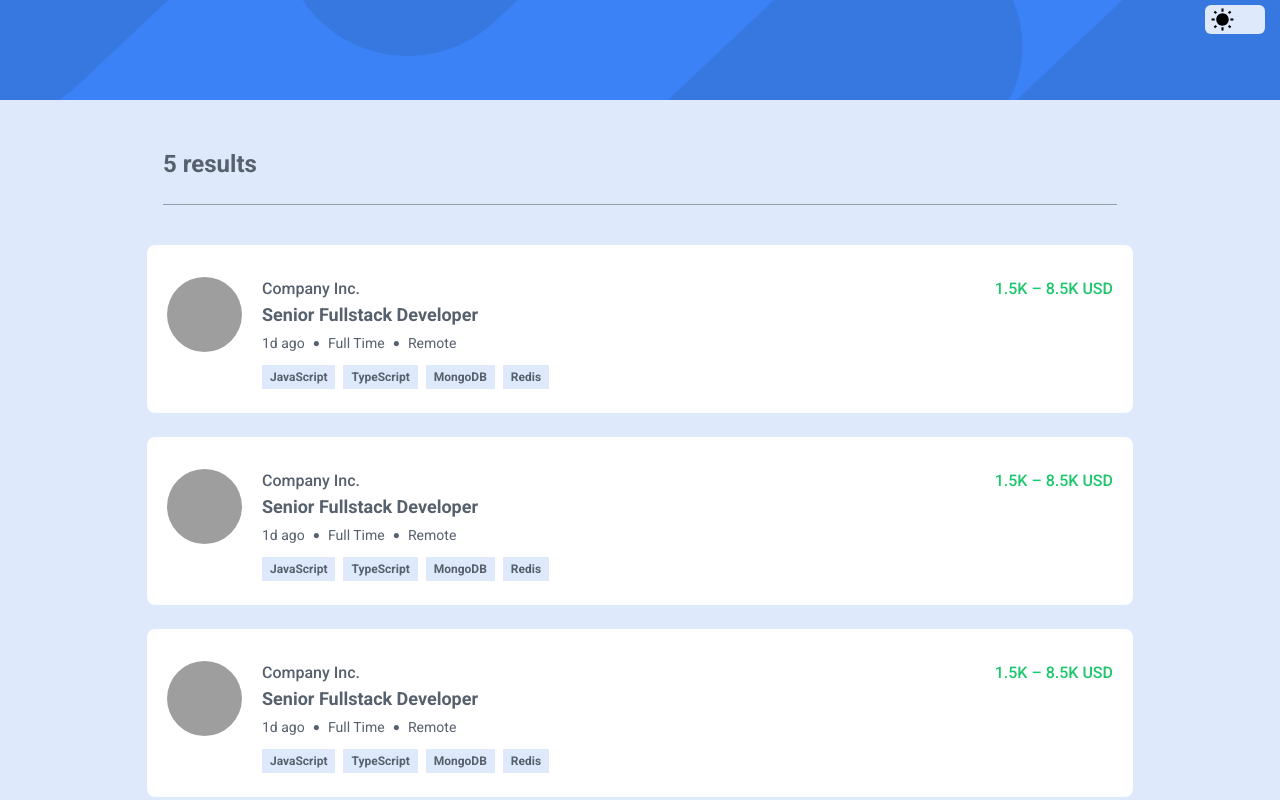
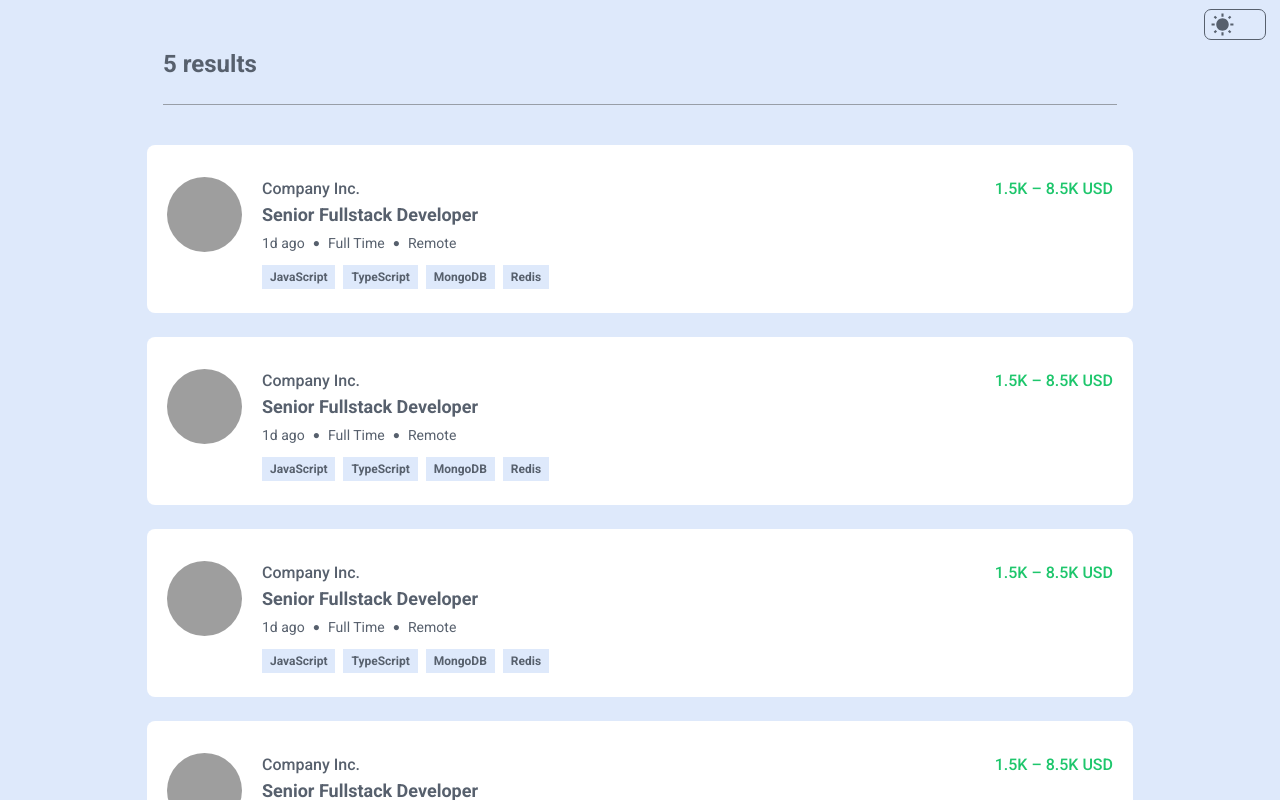
Before and after one commit to mstopin/job-listing, a Next.js app: page / in a window 1280 px wide. Shown: the top 800 px of the page. Built offline with nearby package versions, Linux system fonts and the light colour scheme; grey boxes are pictures that could not be loaded.

Commit message:
feat: add dark mode to design

```diff
--- a/src/components/common/ColorModeSelector/ColorModeSelector.tsx
+++ b/src/components/common/ColorModeSelector/ColorModeSelector.tsx
@@ -20,12 +20,12 @@ export default function ColorModeSelector() {
 
   return (
     <button
-      className="relative w-[60px] h-[29px] bg-primary rounded-md"
+      className="relative w-[60px] h-[29px] rounded-md bg:primary outline outline-1 outline-text dark:outline-text-dark"
       aria-label={isDark ? 'Use light theme' : 'Use dark theme'}
       onClick={() => setDark(!isDark)}
     >
       <span
-        className={`absolute transition transition-all ease-in-out ${iconClass}`}
+        className={`absolute text-text dark:text-text-dark transition transition-all ease-in-out ${iconClass}`}
       >
         {!isDark && <IoMdSunny className="w-[25px] h-[25px]" />}
         {isDark && <IoMdMoon className="w-[25px] h-[25px]" />}
--- a/src/components/pages/index/Job/Job.tsx
+++ b/src/components/pages/index/Job/Job.tsx
@@ -24,8 +24,8 @@ export default function Job({ company, title, image, salary, meta }: JobProps) {
   const salaryText = useSalaryText(salary);
 
   return (
-    <div className="text-[#57606D] cursor-pointer">
-      <div className="rounded-lg bg-white hover:bg-slate-100 transition ease-in-out">
+    <div className="text-text dark:text-text-dark cursor-pointer">
+      <div className="rounded-lg bg-white dark:bg-secondary-dark hover:bg-slate-100">
         <div className="relative px-5 py-6 pt-8 xl:flex">
           <div className="absolute -top-[25px] xl:static">
             <Image
@@ -61,7 +61,10 @@ export default function Job({ company, title, image, salary, meta }: JobProps) {
             <div className="mt-3">
               <div className="flex flex-wrap -mb-2">
                 {meta.badges.map((b) => (
-                  <div className="bg-primary mr-2 mb-2" key={b}>
+                  <div
+                    className="bg-primary dark:bg-primary-dark mr-2 mb-2"
+                    key={b}
+                  >
                     <div className="py-1 px-2">
                       <p className="text-xs font-bold">{b}</p>
                     </div>
--- a/src/components/pages/index/JobList/JobList.tsx
+++ b/src/components/pages/index/JobList/JobList.tsx
@@ -6,7 +6,7 @@ type JobListProps = PropsWithChildren<{
 
 export default function JobList({ numberResults, children }: JobListProps) {
   return (
-    <div className="text-[#57606D] mx-auto max-w-[768px] xl:max-w-[986px]">
+    <div className="text-text dark:text-text-dark mx-auto max-w-[768px] xl:max-w-[986px]">
       <div className="px-4">
         <p className="font-bold text-xl xl:text-2xl">
           <span>{numberResults} results</span>
--- a/src/pages/_document.tsx
+++ b/src/pages/_document.tsx
@@ -16,7 +16,7 @@ export default function Document() {
         />
         <meta charSet="utf-8" />
       </Head>
-      <body>
+      <body className="bg-primary dark:bg-primary-dark">
         <Main />
         <NextScript />
       </body>
--- a/src/pages/index.tsx
+++ b/src/pages/index.tsx
@@ -1,12 +1,15 @@
-import { PageHero } from '../components/pages/index/PageHero';
+import { ColorModeSelector } from '../components/common/ColorModeSelector';
+
 import { Job } from '../components/pages/index/Job';
 import { JobList } from '../components/pages/index/JobList';
 
 export default function Index() {
   return (
-    <>
-      <PageHero />
-      <div className="mt-12 px-6">
+    <div className="relative">
+      <div className="absolute top-[10px] right-[15px]">
+        <ColorModeSelector />
+      </div>
+      <div className="py-12 px-6">
         <JobList numberResults={5}>
           {Array.from({ length: 5 }).map((_, idx) => (
             <div className="mb-12 xl:mb-6" key={idx}>
@@ -32,6 +35,6 @@ export default function Index() {
           ))}
         </JobList>
       </div>
-    </>
+    </div>
   );
 }
--- a/src/styles/index.css
+++ b/src/styles/index.css
@@ -3,6 +3,5 @@
 @tailwind utilities;
 
 html {
-  background-color: theme('colors.primary.DEFAULT');
   font-family: 'Roboto', sans-serif;
 }
--- a/tailwind.config.js
+++ b/tailwind.config.js
@@ -10,7 +10,11 @@ module.exports = {
         },
         secondary: {
           DEFAULT: '#3B82F6',
-          dark: '#3B82F6',
+          dark: '#152040',
+        },
+        text: {
+          DEFAULT: '#57606D',
+          dark: 'white',
         },
       },
     },
```
